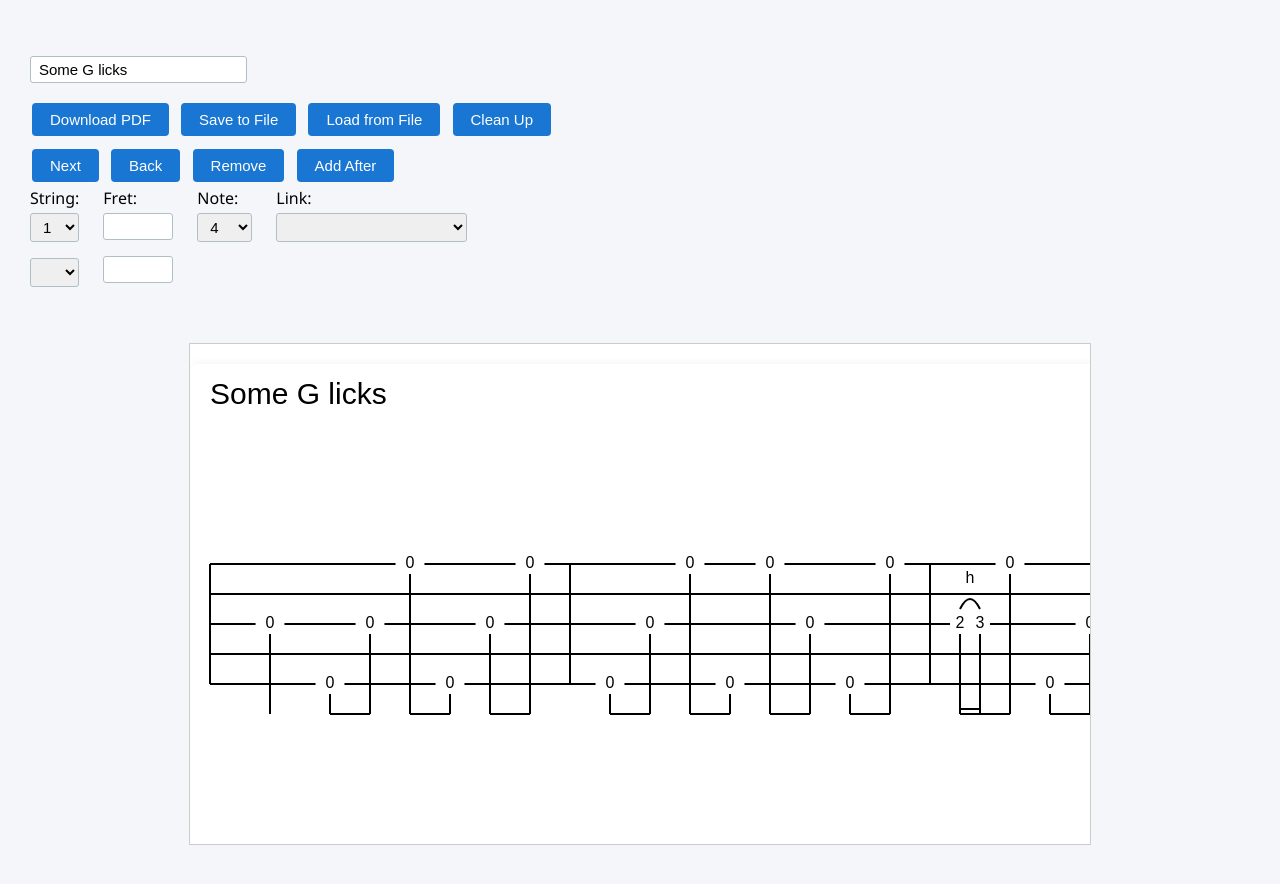
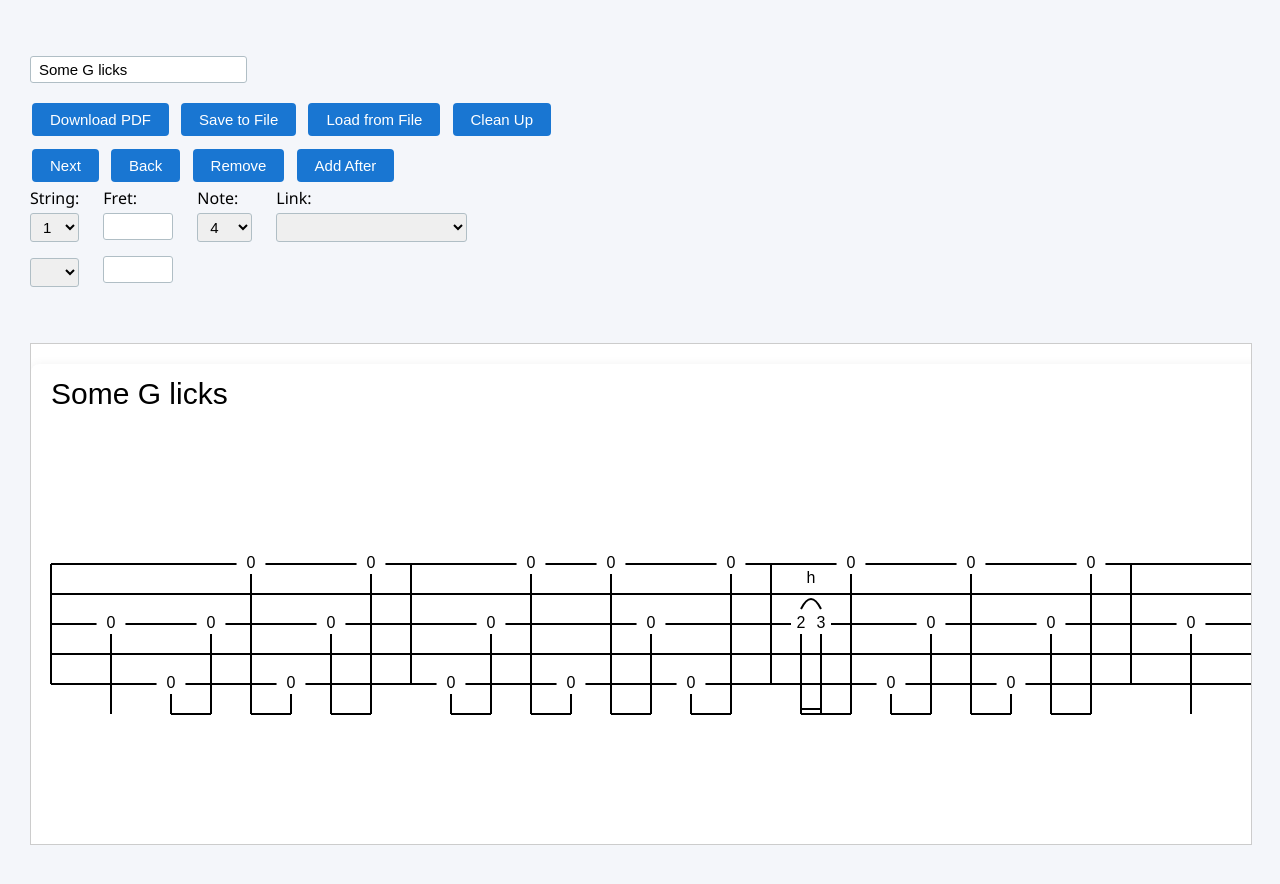
Before and after one commit to devwithahammer/banjo-tab, a plain HTML site: page index.html in a window 1280 px wide. Drawn offline with nearby package versions, Linux system fonts and the light colour scheme.

Commit message:
width
Signed-off-by: devwithahammer <devwithahammer@gmail.com>

```diff
--- a/index.html
+++ b/index.html
@@ -76,7 +76,7 @@
 
 <br>
 <br>
-<div id="canvasContainer" style="width:900px; height:500px; overflow:auto; border:1px solid #ccc;">
+<div id="canvasContainer" style="width:100vw; max-width:100%; height:500px; overflow:auto; border:1px solid #ccc;">
     <canvas id="myCanvas" width="1500" height="1000"></canvas>
 </div>
 <br>
```
